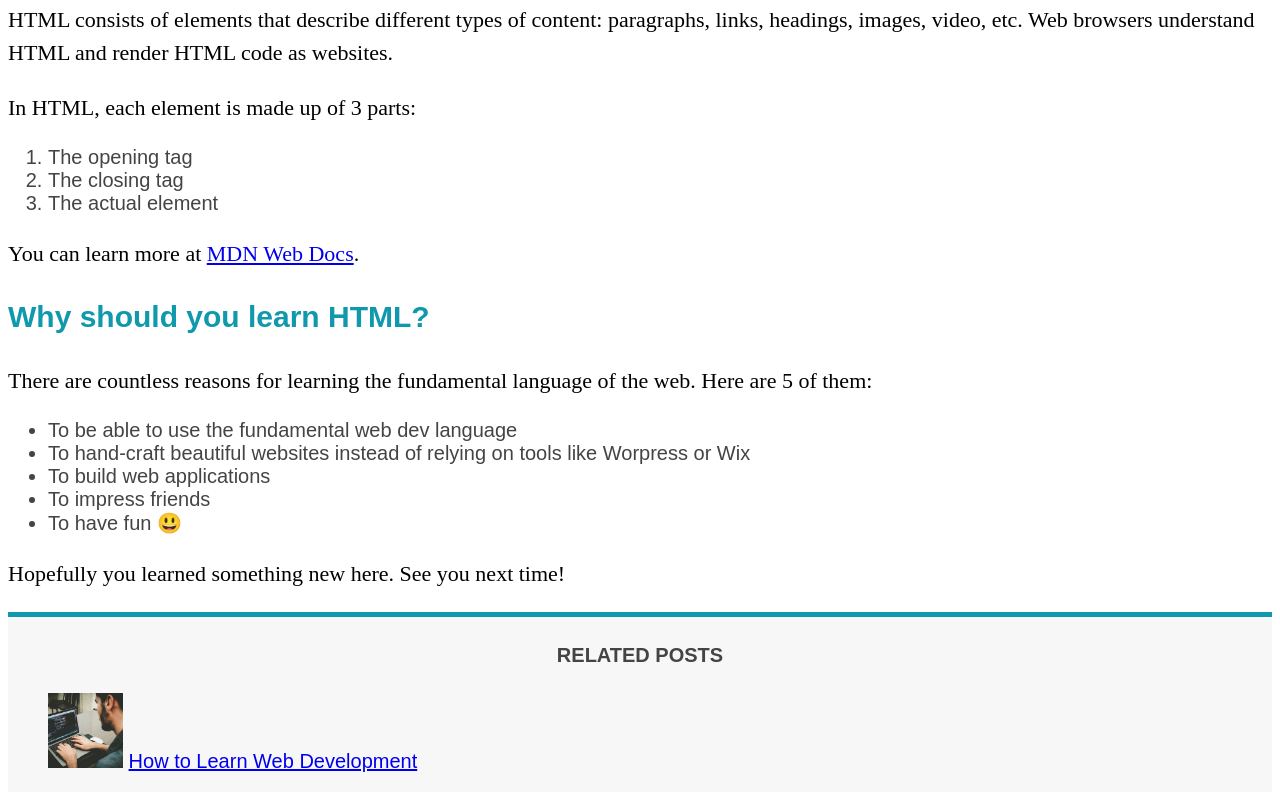
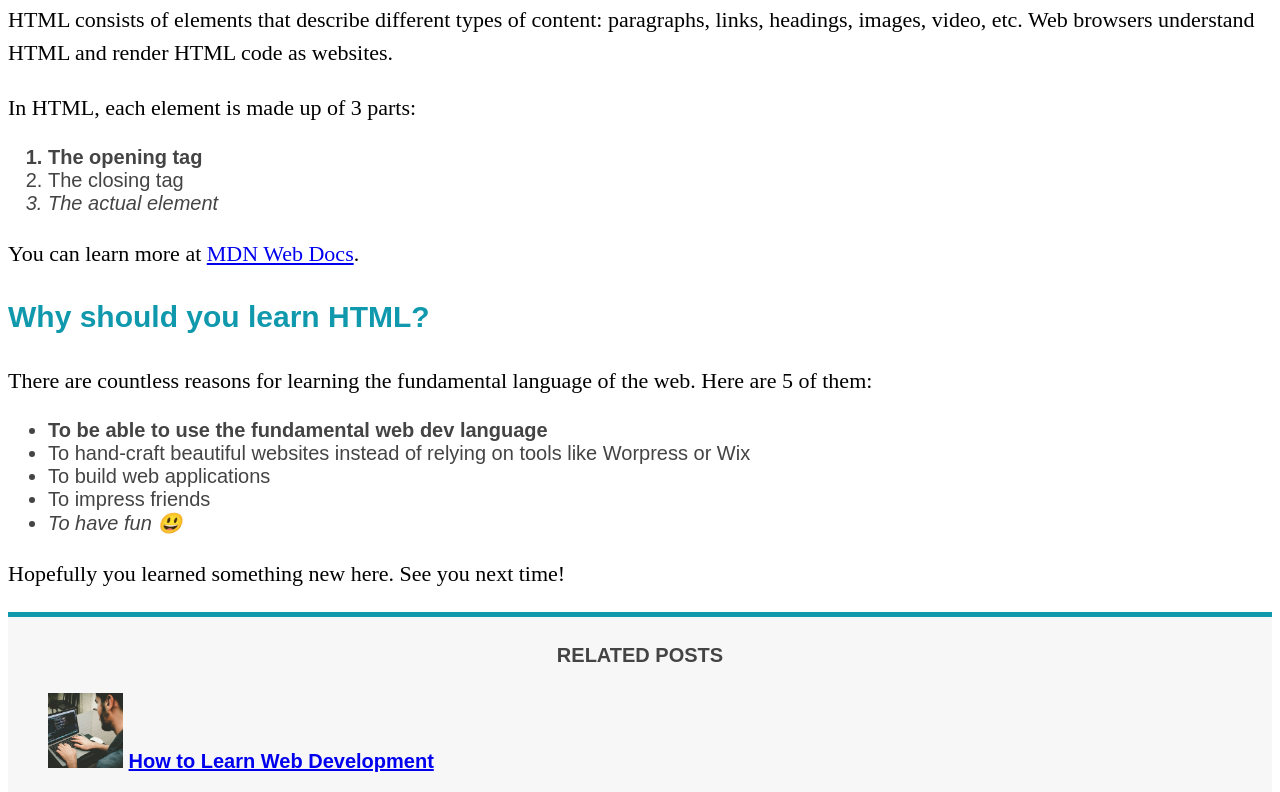
Before and after one commit to ELLECODER123/MY-HTML-PROJECTS, a plain HTML site: page 03-CSS-Fundamentals/index.html in a window 1280 px wide. Shown: the part 867-1659 px from the top of the page. Drawn offline with Linux system fonts and the light colour scheme.

Commit message:
Sudo Classes

```diff
--- a/03-CSS-Fundamentals/style.css
+++ b/03-CSS-Fundamentals/style.css
@@ -55,6 +55,12 @@ p {
   font-size: 22px;
   line-height: 1.5;
 }
+li:first-child {
+  font-weight: bold;
+}
+li:last-child {
+  font-style: italic;
+}
 
 li {
   font-size: 20px;
```
